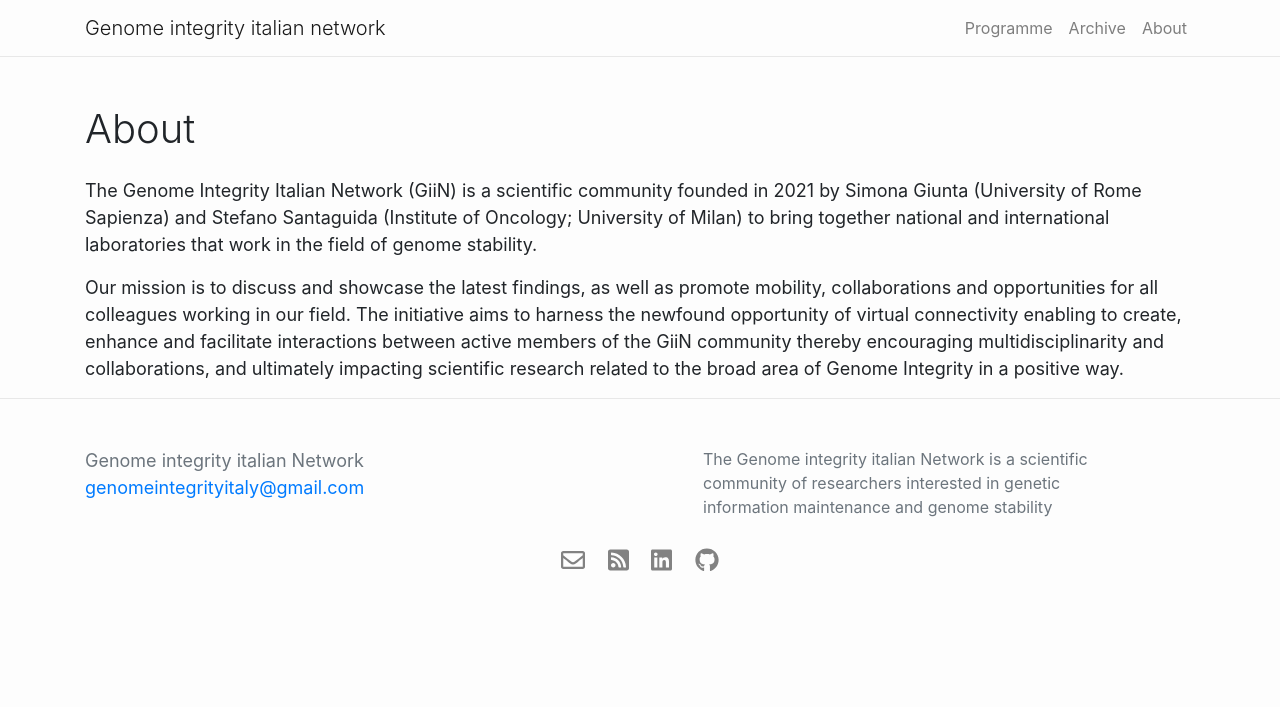
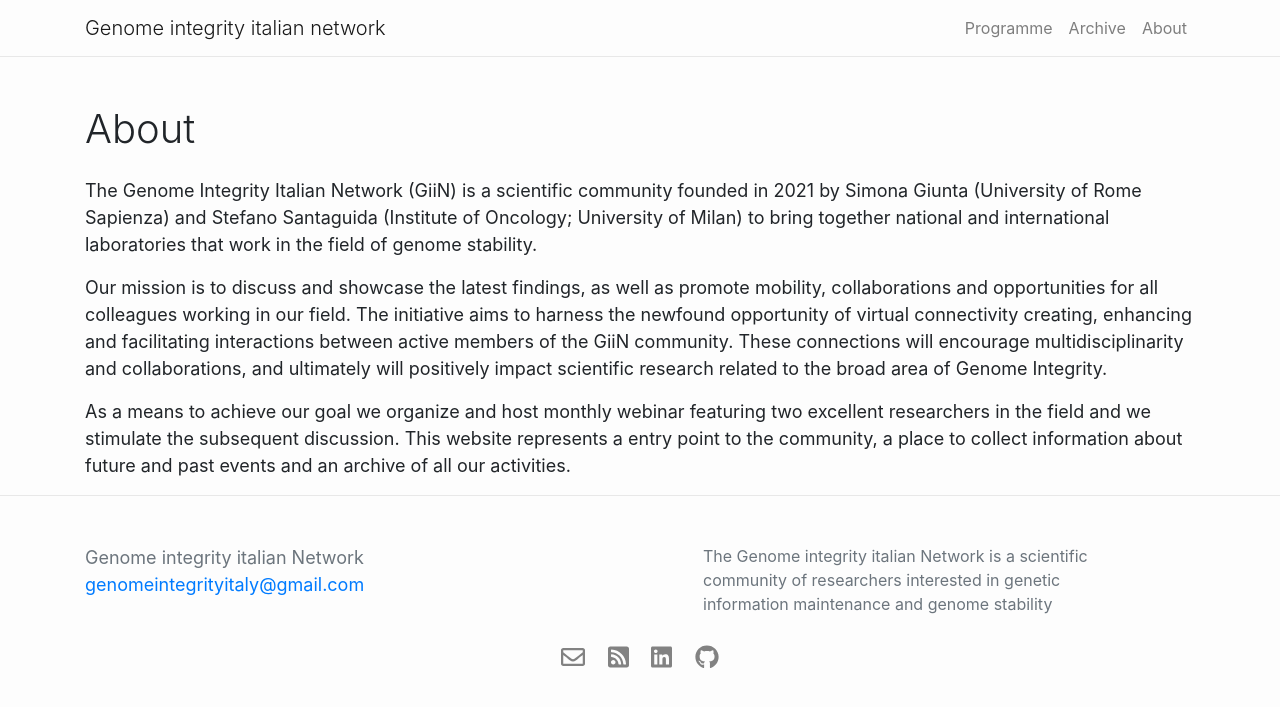
Before and after one commit to ftabaro/giin-website, a Jekyll site: the page built from pages/about.markdown, in a window 1280 px wide. Shown: the top 707 px of the page. Built offline with Jekyll 4.4.1, drawn with Linux system fonts in a browser that asks for light colours; nearby versions of some CDN libraries.

Commit message:
update about

```diff
--- a/pages/about.markdown
+++ b/pages/about.markdown
@@ -6,4 +6,6 @@ permalink: /about
 
 The Genome Integrity Italian Network (GiiN) is a scientific community founded in 2021 by Simona Giunta (University of Rome Sapienza) and Stefano Santaguida (Institute of Oncology; University of Milan) to bring together national and international laboratories that work in the field of genome stability.
 
-Our mission is to discuss and showcase the latest findings, as well as promote mobility, collaborations and opportunities for all colleagues working in our field. The initiative aims to harness the newfound opportunity of virtual connectivity enabling to create, enhance and facilitate interactions between active members of the GiiN community thereby encouraging multidisciplinarity and collaborations, and ultimately impacting scientific research related to the broad area of Genome Integrity in a positive way.
+Our mission is to discuss and showcase the latest findings, as well as promote mobility, collaborations and opportunities for all colleagues working in our field. The initiative aims to harness the newfound opportunity of virtual connectivity creating, enhancing and facilitating interactions between active members of the GiiN community. These connections will encourage multidisciplinarity and collaborations, and ultimately will positively impact scientific research related to the broad area of Genome Integrity.
+
+As a means to achieve our goal we organize and host monthly webinar featuring two excellent researchers in the field and we stimulate the subsequent discussion. This website represents a entry point to the community, a place to collect information about future and past events and an archive of all our activities.
```
